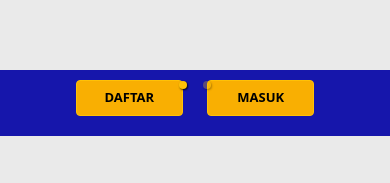
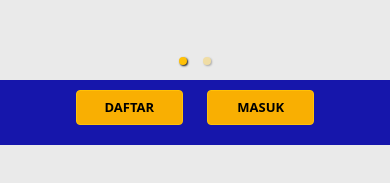
Before and after one commit to maslow123/jotun-client, a React (Create React App) app: page / in a window 390 px wide. Shown: the part 617-800 px from the top of the page. Built offline with nearby package versions, Linux system fonts and the light colour scheme.

Commit message:
patch#bgrevisi: change bg

```diff
--- a/src/pages/LandingPage.js
+++ b/src/pages/LandingPage.js
@@ -158,8 +158,9 @@ export default function LandingPage() {
           className="row justify-content-center"
           style={{
             position: "relative",
-            marginTop: "-45px",
+            marginTop: "-1px",
             overflowX: "hidden",
+            border: 0,
             // marginBottom: "100px",
             // background: "#1616ab",
           }}
--- a/src/pages/styles/landing.css
+++ b/src/pages/styles/landing.css
@@ -1,5 +1,5 @@
 .carousel .control-dots {
-    bottom:85px !important;
+    bottom:75px !important;
   }
   .carousel .control-dots .dot {
     background: #ffc107 !important;
@@ -22,7 +22,7 @@
     }
     @media only screen and (min-width: 1695px) {
         .carousel .control-dots {
-            bottom:100px !important;
+            bottom:90px !important;
         }
         .bwh {
             position:relative !important;
@@ -40,7 +40,7 @@
     }
     @media only screen and (max-width: 580px) {
         .carousel .control-dots {
-            bottom:100px !important;
+            bottom:90px !important;
         }
         .bwh {
             position:relative !important;
@@ -58,7 +58,7 @@
     }
     @media only screen and (max-width: 576px) {
         .carousel .control-dots {
-            bottom:100px !important;
+            bottom:90px !important;
         }
         .bwh {
             position:relative !important;
@@ -76,7 +76,7 @@
     }
     @media only screen and (max-width: 556px) {
         .carousel .control-dots {
-            bottom:100px !important;
+            bottom:90px !important;
         }
         .bwh {
             position:relative !important;
@@ -94,7 +94,7 @@
     }
     @media only screen and (max-width: 540px) {
         .carousel .control-dots {
-            bottom:100px !important;
+            bottom:90px !important;
         }
         .bwh {
             position:relative !important;
@@ -112,7 +112,7 @@
     }
     @media only screen and (max-width: 535px) {
         .carousel .control-dots {
-            bottom:100px !important;
+            bottom:90px !important;
         }
         .bwh {
             position:relative !important;
@@ -130,7 +130,7 @@
     }
     @media only screen and (max-width: 515px) {
         .carousel .control-dots {
-            bottom:100px !important;
+            bottom:90px !important;
         }
         .bwh {
             position:relative !important;
@@ -148,7 +148,7 @@
     }
     @media only screen and (max-width: 508px) {
         .carousel .control-dots {
-            bottom:100px !important;
+            bottom:90px !important;
         }
         .bwh {
             position:relative !important;
@@ -166,7 +166,7 @@
     }
     @media only screen and (max-width: 505px) {
         .carousel .control-dots {
-            bottom:100px !important;
+            bottom:90px !important;
         }
         .bwh {
             position:relative !important;
@@ -184,7 +184,7 @@
     }
     @media only screen and (max-width: 500px) {
         .carousel .control-dots {
-            bottom:100px !important;
+            bottom:90px !important;
         }
         .bwh {
             position:relative !important;
@@ -202,7 +202,7 @@
     }
     @media only screen and (max-width: 485px) {
         .carousel .control-dots {
-            bottom:100px !important;
+            bottom:90px !important;
         }
         .bwh {
             position:relative !important;
@@ -220,7 +220,7 @@
     }
     @media only screen and (max-width: 475px) {
         .carousel .control-dots {
-            bottom:100px !important;
+            bottom:90px !important;
         }
         .bwh {
             position:relative !important;
@@ -238,7 +238,7 @@
     }
     @media only screen and (max-width: 468px) {
         .carousel .control-dots {
-            bottom:100px !important;
+            bottom:90px !important;
         }
         .bwh {
             position:relative !important;
@@ -256,7 +256,7 @@
     }
     @media only screen and (max-width: 460px) {
         .carousel .control-dots {
-            bottom:100px !important;
+            bottom:90px !important;
         }
         .bwh {
             position:relative !important;
@@ -274,7 +274,7 @@
     }
     @media only screen and (max-width: 450px) {
         .carousel .control-dots {
-            bottom:100px !important;
+            bottom:90px !important;
         }
         .bwh {
             position:relative !important;
@@ -292,7 +292,7 @@
     }
     @media only screen and (max-width: 440px) {
         .carousel .control-dots {
-            bottom:100px !important;
+            bottom:90px !important;
         }
         .bwh {
             position:relative !important;
@@ -310,7 +310,7 @@
     }
     @media only screen and (max-width: 435px) {
         .carousel .control-dots {
-            bottom:100px !important;
+            bottom:90px !important;
         }
         .bwh {
             position:relative !important;
@@ -328,7 +328,7 @@
     }
     @media only screen and (max-width: 430px) {
         .carousel .control-dots {
-            bottom:100px !important;
+            bottom:90px !important;
         }
         .bwh {
             position:relative !important;
@@ -346,7 +346,7 @@
     }
     @media only screen and (max-width: 427px) {
         .carousel .control-dots {
-            bottom:100px !important;
+            bottom:90px !important;
         }
         .bwh {
             position:relative !important;
@@ -364,7 +364,7 @@
     }
     @media only screen and (max-width: 420px) {
         .carousel .control-dots {
-            bottom:100px !important;
+            bottom:90px !important;
         }
         .bwh {
             position:relative !important;
@@ -382,7 +382,7 @@
     }
     @media only screen and (max-width: 415px) {
         .carousel .control-dots {
-            bottom:100px !important;
+            bottom:90px !important;
         }
         .bwh {
             position:relative !important;
@@ -400,7 +400,7 @@
     }
     @media only screen and (max-width: 406px) {
         .carousel .control-dots {
-            bottom:100px !important;
+            bottom:90px !important;
         }
         .bwh {
             position:relative !important;
@@ -418,7 +418,7 @@
     }
     @media only screen and (max-width: 404px) {
         .carousel .control-dots {
-            bottom:100px !important;
+            bottom:90px !important;
         }
         .bwh {
             position:relative !important;
@@ -436,7 +436,7 @@
     }
     @media only screen and (max-width: 400px) {
         .carousel .control-dots {
-            bottom:100px !important;
+            bottom:90px !important;
         }
         .bwh {
             position:relative !important;
@@ -454,7 +454,7 @@
     }
     @media only screen and (max-width: 393px) {
         .carousel .control-dots {
-            bottom:100px !important;
+            bottom:90px !important;
         }
         .bwh {
             position:relative !important;
@@ -472,7 +472,7 @@
     }
     @media only screen and (max-width: 375px) {
         .carousel .control-dots {
-            bottom:100px !important;
+            bottom:90px !important;
         }
         .bwh {
             position:relative !important;
```
Also changed, not shown: public/assets/img/landing_page/landing_page2.png, 1 other file (tests, documents, lock files or other folders).
